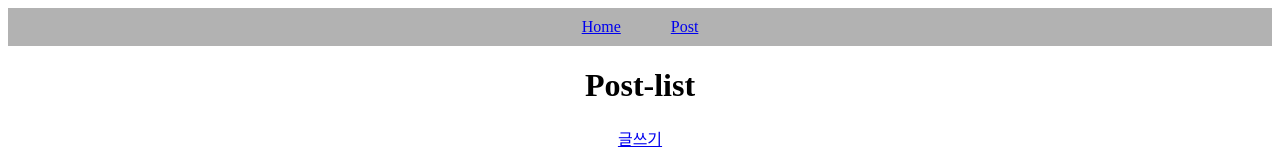
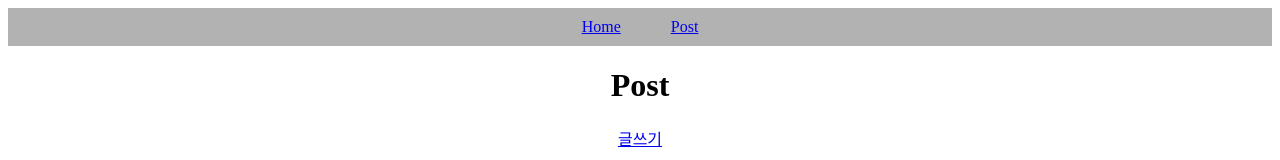
Before and after one commit to ksw-github/my-blog, a React (Vite) app: page /post-list in a window 1280 px wide. Shown: the top 160 px of the page. Built offline with nearby package versions, Linux system fonts and the light colour scheme.

Commit message:
페이지 수정

```diff
--- a/src/components/post-list.jsx
+++ b/src/components/post-list.jsx
@@ -19,7 +19,7 @@ const PostIist = () => {
 
   return (
     <Wrapper>
-      <h1>Post-list</h1>
+      <h1>Post</h1>
       <form>
         <Link to="/new-post">글쓰기</Link>
         {posts.length === 0 ? (
```
